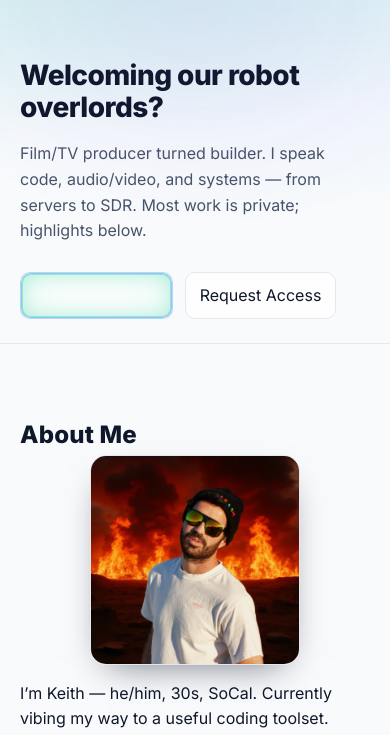
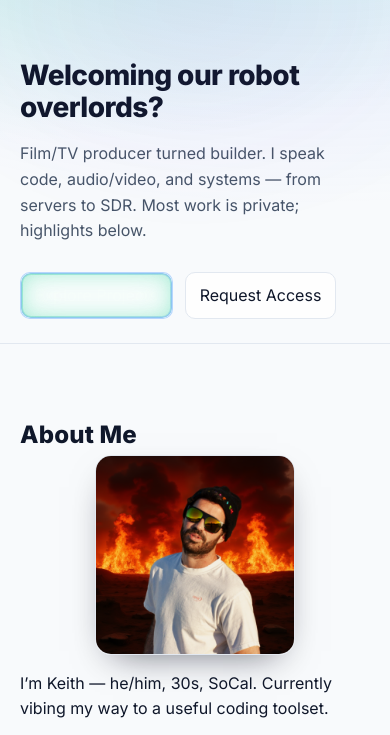
Before and after one commit to kamoore/kamooreNET, a plain HTML site: page index.html in a window 390 px wide. Shown: the part 70-805 px from the top of the page. Drawn offline with Linux system fonts and the light colour scheme.

Commit message:
About photo: set fixed 200x200, float right with text wrap; responsive stack on small screens

```diff
--- a/assets/css/styles.css
+++ b/assets/css/styles.css
@@ -179,15 +179,17 @@ body {
 /* About photo */
 .about-photo {
   float: right;
-  width: clamp(140px, 28vw, 240px);
-  margin: 4px 0 10px 18px;
+  width: 200px;
+  height: 200px;
+  margin: 2px 0 10px 18px;
   shape-outside: inset(0 round 16px);
   shape-margin: 12px;
 }
 .about-photo img {
   display: block;
   width: 100%;
-  height: auto;
+  height: 100%;
+  object-fit: cover;
   border-radius: 16px;
   border: 1px solid var(--border);
   background: color-mix(in oklab, var(--panel) 85%, transparent);
@@ -197,7 +199,8 @@ body {
   .about-photo {
     float: none;
     margin: 0 auto 14px;
-    width: min(60%, 240px);
+    width: 200px;
+    height: 200px;
   }
 }
 
```
